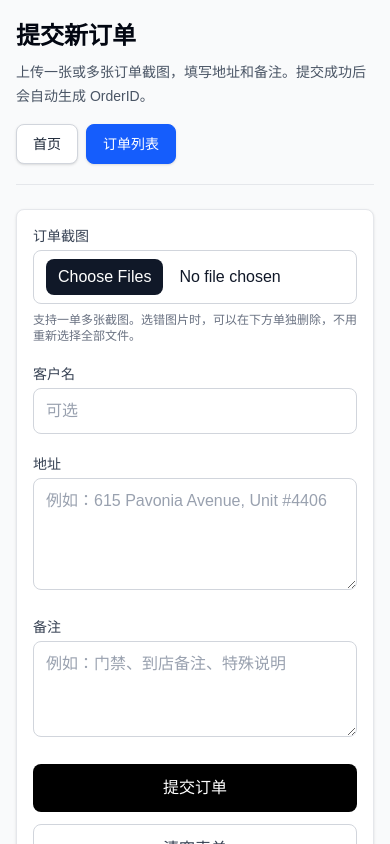
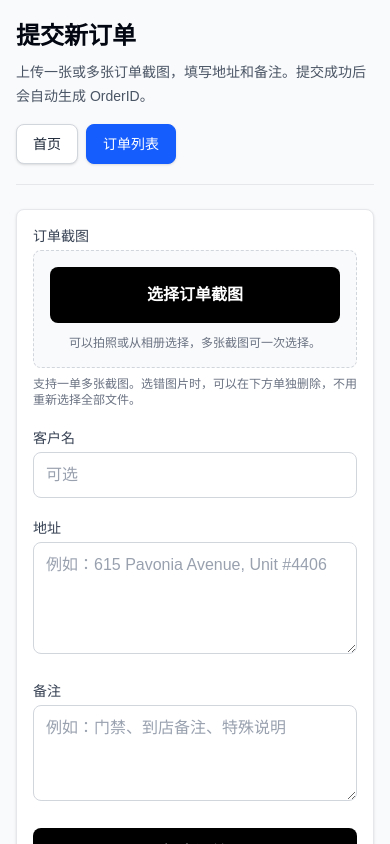
Before and after one commit to sevenshiy35/vape-warehouse-system, a Next.js app: page /submit-order in a window 390 px wide. Shown: the top 844 px of the page. Built offline with nearby package versions, Linux system fonts and the light colour scheme.

Commit message:
Improve mobile order image picker

```diff
--- a/app/submit-order/page.tsx
+++ b/app/submit-order/page.tsx
@@ -1,7 +1,7 @@
 'use client'
 
 import Link from 'next/link'
-import { useEffect, useRef, useState } from 'react'
+import { useEffect, useId, useRef, useState } from 'react'
 import { useRouter } from 'next/navigation'
 import { getErrorMessage } from '@/lib/errors'
 import {
@@ -43,6 +43,7 @@ function getFileKey(file: File) {
 export default function SubmitOrderPage() {
   const router = useRouter()
   const { notify } = useFeedback()
+  const fileInputId = useId()
   const formRef = useRef<HTMLFormElement | null>(null)
   const fileInputRef = useRef<HTMLInputElement | null>(null)
   const previewUrlsRef = useRef<string[]>([])
@@ -231,7 +232,9 @@ export default function SubmitOrderPage() {
                 订单截图
               </label>
 
+              <div className="rounded-lg border border-dashed border-gray-300 bg-gray-50 p-4 dark:border-gray-700 dark:bg-gray-950">
                 <input
+                  id={fileInputId}
                   ref={fileInputRef}
                   type="file"
                   name="images"
@@ -239,8 +242,20 @@ export default function SubmitOrderPage() {
                   multiple
                   onChange={(e) => handleFilesChange(e.target.files)}
                   onInput={(e) => handleFilesChange(e.currentTarget.files)}
-                className="w-full rounded-lg border border-gray-300 bg-white px-3 py-2 text-gray-900 file:mr-4 file:rounded-lg file:border-0 file:bg-gray-900 file:px-3 file:py-1.5 file:text-white focus:border-blue-500 focus:outline-none focus:ring-2 focus:ring-blue-500/20 dark:border-gray-700 dark:bg-gray-950 dark:text-gray-100 dark:file:bg-gray-100 dark:file:text-gray-900"
+                  className="sr-only"
                 />
+
+                <label
+                  htmlFor={fileInputId}
+                  className="flex min-h-14 w-full cursor-pointer items-center justify-center rounded-lg bg-black px-4 py-3 text-base font-semibold text-white active:scale-[0.99] dark:bg-gray-100 dark:text-gray-900"
+                >
+                  选择订单截图
+                </label>
+
+                <p className="mt-3 text-center text-xs text-gray-500 dark:text-gray-400">
+                  可以拍照或从相册选择，多张截图可一次选择。
+                </p>
+              </div>
 
               <p className="mt-2 text-xs text-gray-500 dark:text-gray-400">
                 支持一单多张截图。选错图片时，可以在下方单独删除，不用重新选择全部文件。
```
Lines whose indentation alone changed are shown as unchanged.
